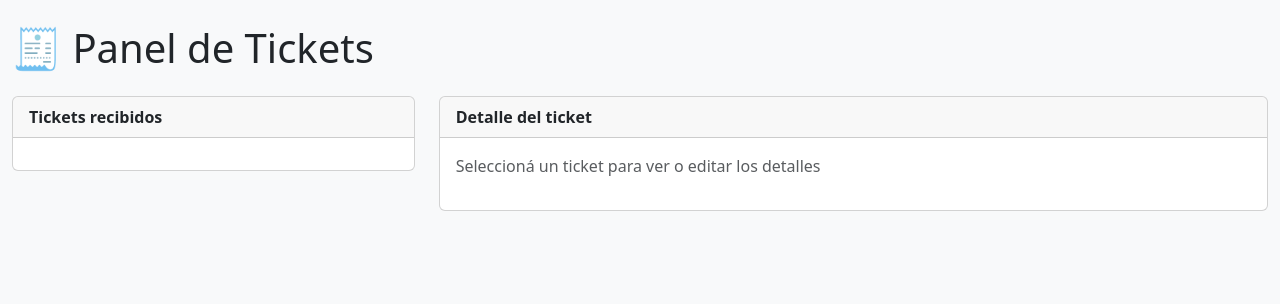
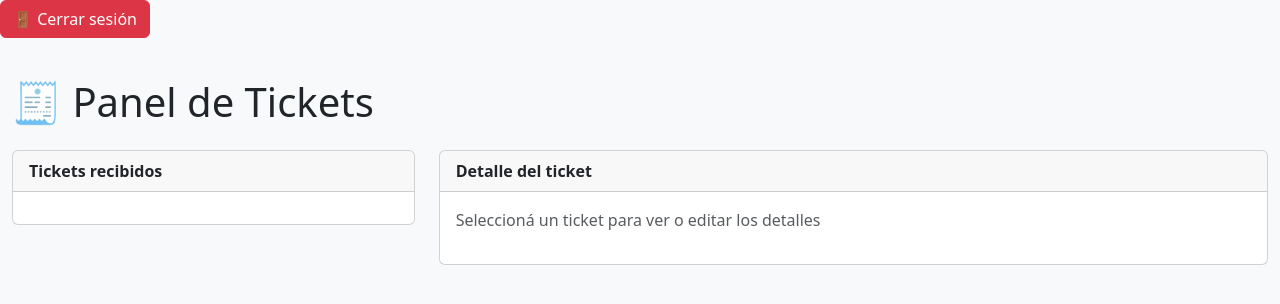
Before and after one commit to BiancaLiE/tickets-sitiosimple, a website: page public/admin.html in a window 1280 px wide. Drawn offline with nearby package versions, Linux system fonts and the light colour scheme; no server answers.

Commit message:
admin.html

```diff
--- a/public/admin.html
+++ b/public/admin.html
@@ -12,6 +12,10 @@
 </head>
 
 <body class="bg-light">
+
+<button class="btn btn-danger mb-3" onclick="logout()">
+  🚪 Cerrar sesión
+</button>
 
 <div class="container-fluid mt-4">
   <h1 class="mb-4">🧾 Panel de Tickets</h1>
```
